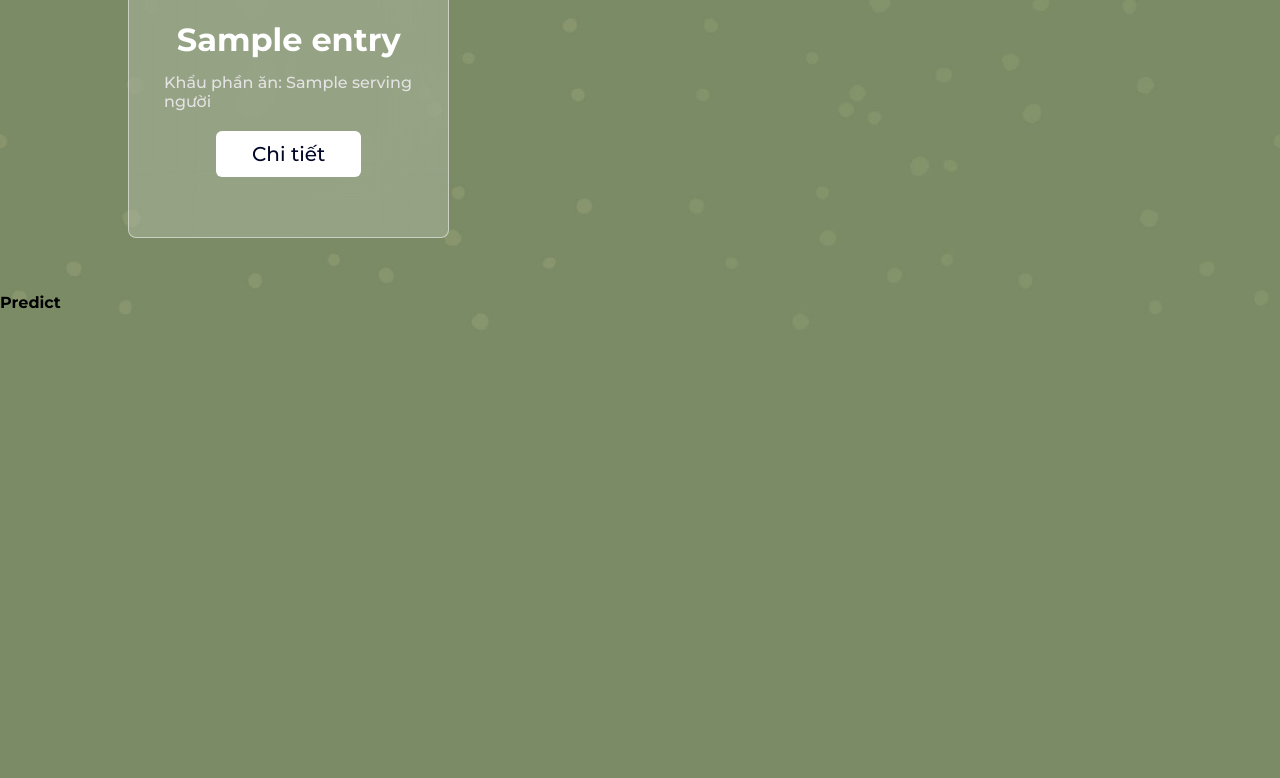
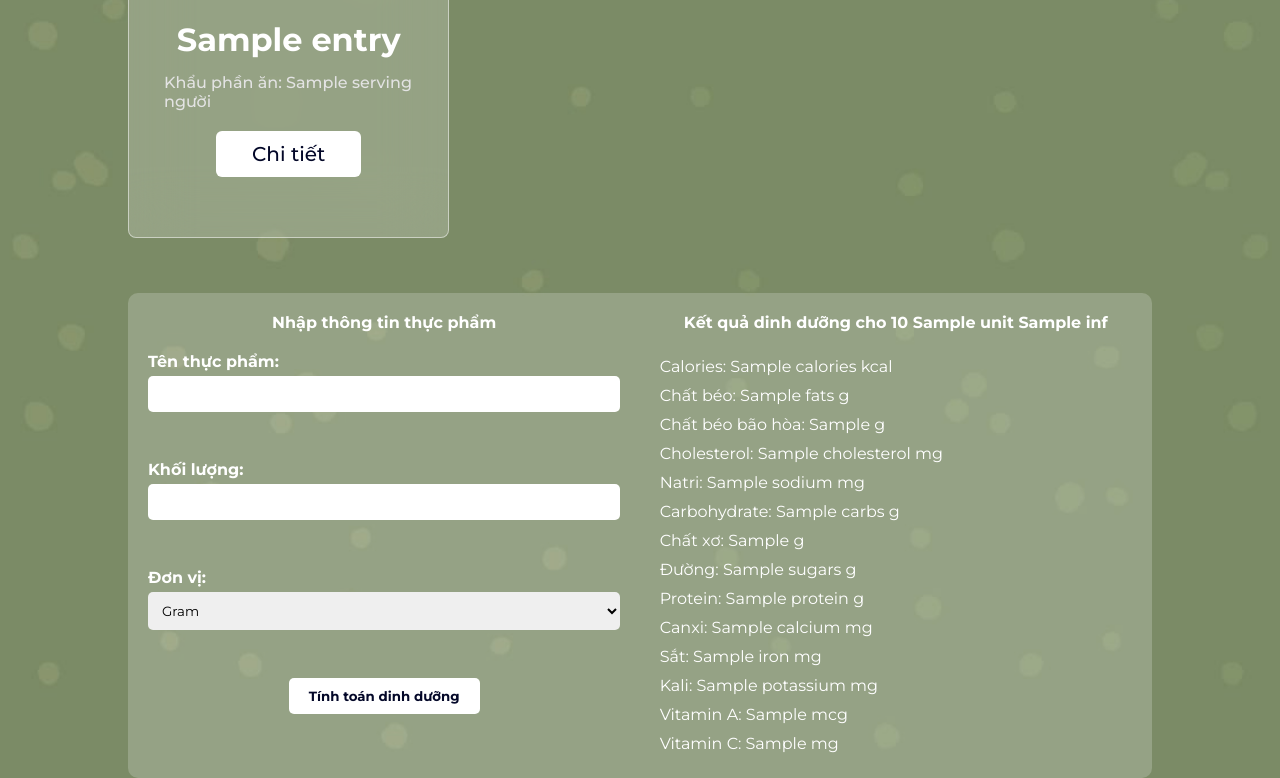
Before and after one commit to Lacimehc/FoodRecommender, a Flask app: template templates/home_page.html in a window 1280 px wide. Shown: the part 451-1229 px from the top of the page. Before the commit the page ends 780 px from the top, so only its background shows below. Run offline with Flask 3, Linux system fonts and the light colour scheme; the template is opened without the code that fills it: most values are stand-ins (such as "Sample title", 1, 10 or a date in 2020); some libraries are stand-ins or nearby versions.

Commit message:
nutrition search

```diff
--- a/app.py
+++ b/app.py
@@ -23,20 +23,21 @@ try:
 except psycopg2.errors.DuplicateTable:
     pass
 
-@app.route("/home_page", methods = ["GET", "POST"])
+@app.route("/home_page", methods=["GET", "POST"])
 def home():
+    recipe_entries = []
+    nutrition_info = None
+    input_info = None
+
+    # Fetch recipes from the database
     with connection:
         with connection.cursor() as cursor:
-            cursor.execute("select * from recipe")
+            cursor.execute("SELECT * FROM recipe")
             recipes = cursor.fetchall()
 
-        recipe_entries = []
     for recipe in recipes:
         image_data = recipe[5]
-        if image_data:
-            image_base64 = base64.b64encode(image_data).decode('utf-8')
-        else:
-            image_base64 = None
+        image_base64 = base64.b64encode(image_data).decode('utf-8') if image_data else None
 
         ingredient_string = recipe[2]
         ingredient_list = re.findall(r"'(.*?)'", ingredient_string)
@@ -45,7 +46,6 @@ def home():
         step_string = recipe[3]
         step_list = re.findall(r"'(Bước \d+:.*?)'", step_string)
         step_list = [step.strip("' ") for step in step_list]
-
 
         recipe_entries.append({
             'id': recipe[0],
@@ -56,7 +56,53 @@ def home():
             'image': image_base64
         })
 
-    return render_template("home_page.html", entries = recipe_entries)
+    if request.method == "POST":
+        food_name = request.form.get("food_name")
+        amount = request.form.get("amount")
+        unit = request.form.get("unit")
+
+        try:
+            amount_value = float(amount)
+        except ValueError:
+            flash("Invalid amount. Please enter a number.")
+            return render_template("home_page.html", entries=recipe_entries)
+
+        # Process the input data and get nutrition info
+        input_info = [{
+            'food_name': food_name,
+            'amount': amount_value,
+            'unit': unit
+        }]
+
+        ingredient_input = [(food_name, amount_value, unit)]
+        nutrition_info = predict_total_nutrition(ingredient_input)
+
+    return render_template("home_page.html", entries=recipe_entries, nutrition_info=nutrition_info, input_info=input_info)
+
+@app.route("/predict_nutrition", methods=["POST"])
+def predict_nutrition():
+    food_name = request.form["food_name"]
+    amount = request.form["amount"]
+    unit = request.form["unit"]
+
+    try:
+        amount_value = float(amount)
+    except ValueError:
+        return "Invalid amount. Please enter a number.", 400
+
+    # Tạo danh sách thông tin đầu vào
+    input_info = [{
+        'food_name': food_name,
+        'amount': amount_value,
+        'unit': unit
+    }]
+
+    # Dự đoán thông tin dinh dưỡng
+    ingredient_input = [(food_name, amount_value, unit)]
+    nutrition_info = predict_total_nutrition(ingredient_input)
+
+    return render_template("home_page.html", nutrition_info=nutrition_info, input_info=input_info)
+
 
 @app.route("/search_result", methods=["GET"])
 def search():
--- a/static/home_page_style.css
+++ b/static/home_page_style.css
@@ -216,6 +216,71 @@ body .container {
   width: 80%;
 }
 
+/* Nutrition search */
+
+.nutrition-container {
+  display: flex;
+  justify-content: space-between;
+  align-items: flex-start;
+  padding: 20px;
+  background-color: rgba(255, 255, 255, 0.2);
+  color: white;
+  border-radius: 10px;
+  width: 80%;
+  margin: auto;
+}
+
+.nutrition-input, .nutrition-result {
+  width: 48%;
+}
+
+.nutrition-input h4, .nutrition-result h4 {
+  margin-bottom: 20px;
+  text-align: center;
+}
+
+.nutrition-input form {
+  display: flex;
+  flex-direction: column;
+  align-items: flex-start;
+}
+
+.nutrition-input label {
+  margin-bottom: 5px;
+  font-weight: bold;
+}
+
+.nutrition-input input,
+.nutrition-input select {
+  width: 100%;
+  padding: 10px;
+  margin-bottom: 10px;
+  border-radius: 5px;
+  border: none;
+}
+
+.nutrition-input button {
+  background-color: white;
+  color: #030728;
+  padding: 10px 20px;
+  border: none;
+  border-radius: 5px;
+  cursor: pointer;
+  font-weight: bold;
+  align-self: center;
+}
+
+.nutrition-input button:hover {
+  background-color: rgba(255, 255, 255, 0.1);
+  border: 1px solid #fff;
+  color: #fff;
+}
+
+.nutrition-result p {
+  margin: 5px 0;
+  padding-top: 5px;
+  text-align: left;
+}
 
 
 
--- a/templates/home_page.html
+++ b/templates/home_page.html
@@ -75,9 +75,55 @@
       </div>
     </div>
 
-    <div class="nutrition-predict">
-      <h4>Predict</h4>
-    </div>
+    <div class="nutrition-container">
+      <div class="nutrition-input">
+          <h4>Nhập thông tin thực phẩm</h4>
+          <form id="nutrition-form" action="{{ url_for('home') }}" method="POST">
+              <label for="food_name">Tên thực phẩm:</label>
+              <input type="text" id="food_name" name="food_name" required><br><br>
+
+              <label for="amount">Khối lượng:</label>
+              <input type="number" id="amount" name="amount" required><br><br>
+
+              <label for="unit">Đơn vị:</label>
+              <select id="unit" name="unit" required>
+                  <option value="gram">Gram</option>
+                  <option value="quả">Quả</option>
+                  <option value="trái">Trái</option>
+                  <option value="muỗng cafe">Muỗng cafe</option>
+                  <option value="muỗng canh">Muỗng canh</option>
+                  <option value="ml">ml</option>
+                  <option value="l">l</option>
+              </select><br><br>
+
+              <button type="submit">Tính toán dinh dưỡng</button>
+          </form>
+      </div>
+
+      {% if nutrition_info %}
+      <div class="nutrition-result">
+          {% for inf in input_info %}
+              <h4>Kết quả dinh dưỡng cho {{ inf.amount }} {{ inf.unit }} {{ inf.food_name }}</h4>
+          {% endfor %}
+          <p>Calories: {{ nutrition_info.calories }} kcal</p>
+          <p>Chất béo: {{ nutrition_info.fats }} g</p>
+          <p>Chất béo bão hòa: {{ nutrition_info.saturated_fat }} g</p>
+          <p>Cholesterol: {{ nutrition_info.cholesterol }} mg</p>
+          <p>Natri: {{ nutrition_info.sodium }} mg</p>
+          <p>Carbohydrate: {{ nutrition_info.carbs }} g</p>
+          <p>Chất xơ: {{ nutrition_info.dietary_fiber }} g</p>
+          <p>Đường: {{ nutrition_info.sugars }} g</p>
+          <p>Protein: {{ nutrition_info.protein }} g</p>
+          <p>Canxi: {{ nutrition_info.calcium }} mg</p>
+          <p>Sắt: {{ nutrition_info.iron }} mg</p>
+          <p>Kali: {{ nutrition_info.potassium }} mg</p>
+          <p>Vitamin A: {{ nutrition_info.vitamin_A }} mcg</p>
+          <p>Vitamin C: {{ nutrition_info.vitamin_C }} mg</p>
+      </div>
+      {% endif %}
+  </div>
+
+
 
     <!-- Linking SwiperJS script -->
     <script src="https://cdn.jsdelivr.net/npm/swiper@11/swiper-bundle.min.js"></script>
```
